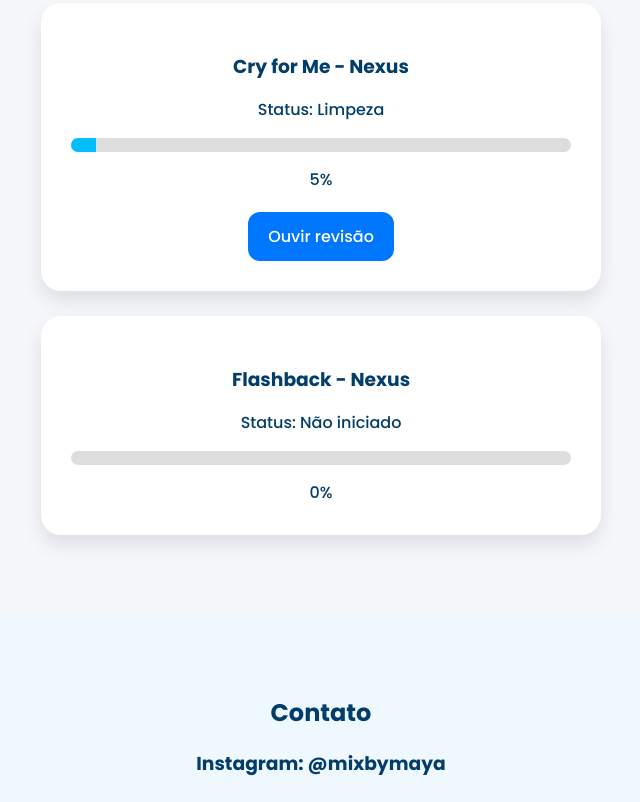
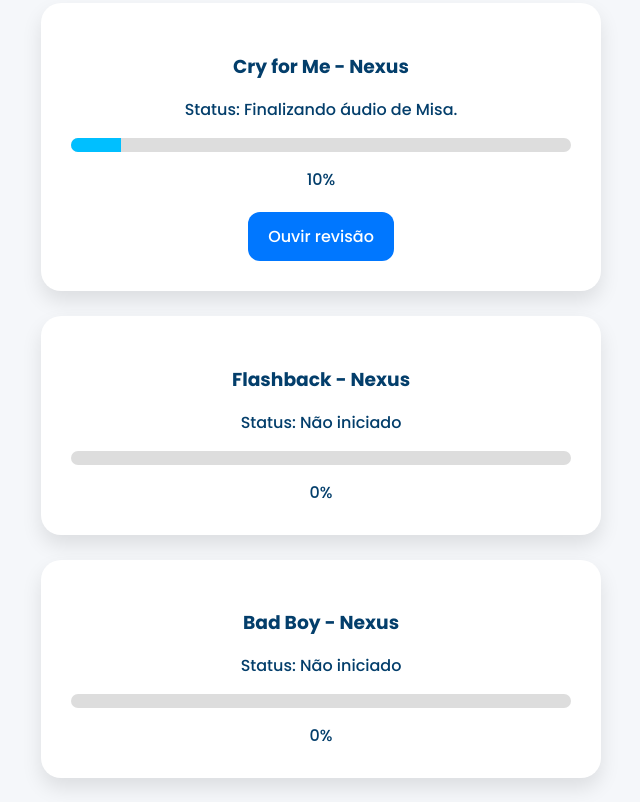
Before and after one commit to amabilly-apt/mixbymaya, a plain HTML site: page index.html in a window 1280 px wide. Shown: the part 1818-2620 px from the top of the page, without its empty margins (319-959 px from the left). Drawn offline with Linux system fonts and the light colour scheme.

Commit message:
terceira versão

```diff
--- a/index.html
+++ b/index.html
@@ -34,10 +34,10 @@
   <section id="sobre" class="sobre">
     <div class="container">
       <h2>Sobre MYM</h2>
-      <p>MixbyMaya é um projeto de mixagem e criação de site iniciante e pago. Eu me chamo Maya, e desde muito nova sempre me encantei pela area da tecnologia!</p>
+      <p>O MixbyMaya é um projeto independente focado em mixagem profissional e desenvolvimento de sites. Eu me chamo Maya e, desde muito nova, sempre fui completamente apaixonada pelo mundo da tecnologia e da música.</p>
     </div>
     <a href="https://drive.google.com/drive/folders/1K3rC9-bDg2Sougilp3MESHOvzwy9tE1o?usp=drive_link">
-      <h3>Confirá o portifólio!</h3>
+      <h3>Confira o portfólio!</h3>
 
     </a>
     </div>
@@ -81,19 +81,20 @@
 
     <h3>Cry for Me - Nexus</h3>
 
-    <p>Status: Limpeza</p>
+    <p>Status: Finalizando áudio de Misa.</p>
 
     <div class="barra">
-      <div class="progresso" style="width:5%"></div>
+      <div class="progresso" style="width:10%"></div>
     </div>
 
-    <span>5%</span>
+    <span>10%</span>
     <br>
     <a href="https://drive.google.com/file/d/1nGuft6o0KHEX7ajWrHTskiQ9qUL-Pyum/view?usp=sharing" target="_blank">
       Ouvir revisão
     </a>
     </div>
     <br>
+
     <div class="mix-card">
       <h3>Flashback - Nexus</h3>
 
@@ -105,10 +106,24 @@
 
       <span>0%</span>
       <br>
+        </div>
+
+        <br>
+      <div class="mix-card">
+        <h3>Bad Boy - Nexus</h3>
+
+        <p>Status: Não iniciado</p>
+
+        <div class="barra">
+          <div class="progresso" style="width: 0%"></div>
+        </div>
+
+        <span>0%</span>
+        <br>
+      </div>
 
 
 
-  </div>
 
 
 </section>
```
